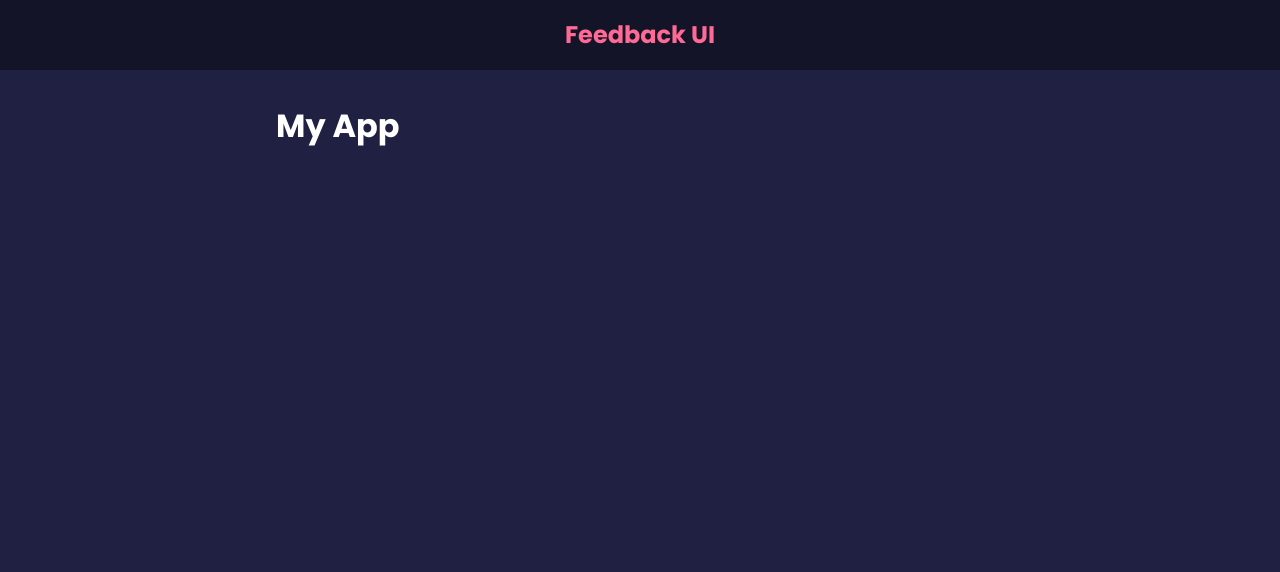
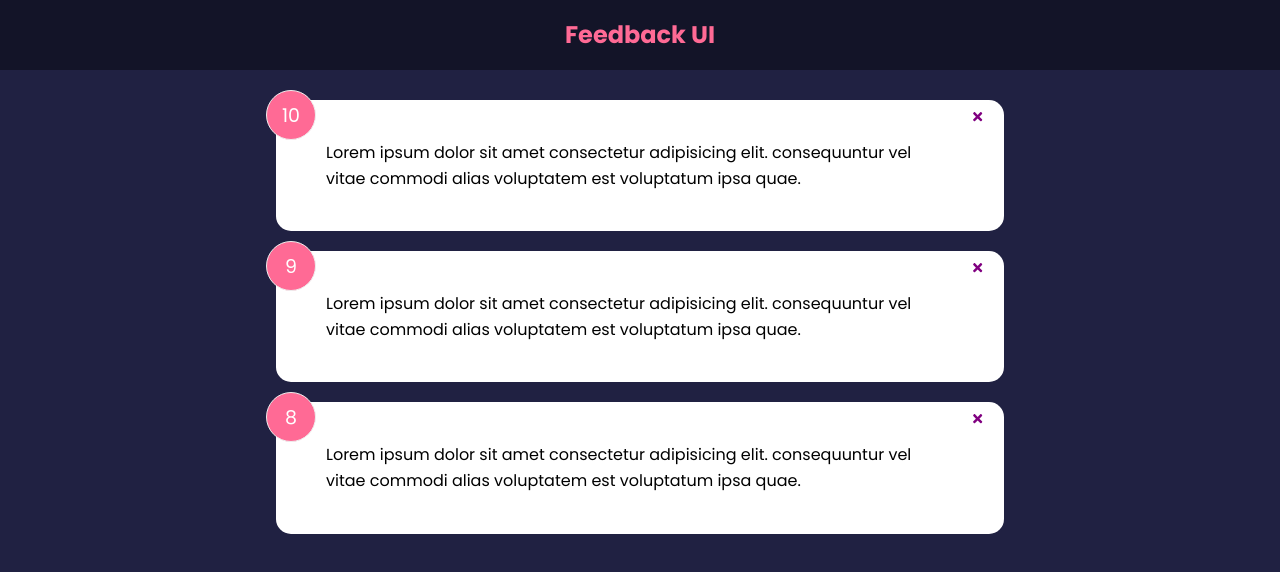
Before and after one commit to r-keenan/feedback-ui, a React (Create React App) app: page / in a window 1280 px wide. Shown: the top 572 px of the page. Built offline with nearby package versions, Linux system fonts and the light colour scheme.

Commit message:
Created FeedbackItem, FeedbackList, and Card components.

```diff
--- a/package.json
+++ b/package.json
@@ -8,6 +8,7 @@
     "@testing-library/user-event": "^13.5.0",
     "react": "^17.0.2",
     "react-dom": "^17.0.2",
+    "react-icons": "^4.3.1",
     "react-scripts": "5.0.0",
     "web-vitals": "^2.1.4"
   },
--- a/src/App.js
+++ b/src/App.js
@@ -1,11 +1,20 @@
+import { useState } from "react";
 import Header from "./components/Header";
+import FeedbackList from "./components/FeedbackList";
+import FeedbackData from "./data/FeedbackData";
 
 function App() {
+  const [feedback, setFeedback] = useState(FeedbackData);
+  const deleteFeedback = (id) => {
+    if (window.confirm("Are you sure that you want to delete?")) {
+      setFeedback(feedback.filter((item) => item.id !== id));
+    }
+  };
   return (
     <>
       <Header />
       <div className="container">
-        <h1>My App</h1>
+        <FeedbackList feedback={feedback} handleDelete={deleteFeedback} />
       </div>
     </>
   );
--- /dev/null
+++ b/src/components/FeedbackItem.jsx
@@ -0,0 +1,21 @@
+import { FaTimes } from "react-icons/fa";
+import PropTypes from "prop-types";
+import Card from "./shared/Card";
+
+function FeedbackItem({ item, handleDelete }) {
+  return (
+    <Card>
+      <div className="num-display">{item.rating}</div>
+      <button onClick={() => handleDelete(item.id)} className="close">
+        <FaTimes color="purple" />
+      </button>
+      <div className="text-display">{item.text}</div>
+    </Card>
+  );
+}
+
+FeedbackItem.propTypes = {
+  item: PropTypes.object.isRequired,
+};
+
+export default FeedbackItem;
--- /dev/null
+++ b/src/components/FeedbackList.jsx
@@ -0,0 +1,32 @@
+import PropTypes from "prop-types";
+import FeedbackItem from "./FeedbackItem";
+
+function FeedbackList({ feedback, handleDelete }) {
+  if (!feedback || feedback.length === 0) {
+    return <p>No Feedback Yet</p>;
+  } else {
+    return (
+      <div className="feedback-list">
+        {feedback.map((item) => (
+          <FeedbackItem
+            key={item.id}
+            item={item}
+            handleDelete={handleDelete}
+          />
+        ))}
+      </div>
+    );
+  }
+}
+
+FeedbackList.propTypes = {
+  feedback: PropTypes.arrayOf(
+    PropTypes.shape({
+      id: PropTypes.number.isRequired,
+      text: PropTypes.string.isRequired,
+      rating: PropTypes.number.isRequired,
+    })
+  ),
+};
+
+export default FeedbackList;
--- /dev/null
+++ b/src/components/shared/Card.jsx
@@ -0,0 +1,28 @@
+import PropTypes from "prop-types";
+
+function Card({ children, reverse }) {
+  //return <div className={`card ${reverse && "reverse"}`}>{children}</div>;
+
+  return (
+    <div
+      className="card"
+      style={{
+        backgroundColor: reverse ? "rgba(0,0,0,0.4)" : "#fff",
+        color: reverse ? "#fff" : "#000",
+      }}
+    >
+      {children}
+    </div>
+  );
+}
+
+Card.defaultProps = {
+  reverse: false,
+};
+
+Card.propTypes = {
+  children: PropTypes.node.isRequired,
+  reverse: PropTypes.bool,
+};
+
+export default Card;
--- /dev/null
+++ b/src/data/FeedbackData.js
@@ -0,0 +1,19 @@
+const FeedbackData = [
+  {
+    id: 1,
+    rating: 10,
+    text: "Lorem ipsum dolor sit amet consectetur adipisicing elit. consequuntur vel vitae commodi alias voluptatem est voluptatum ipsa quae.",
+  },
+  {
+    id: 2,
+    rating: 9,
+    text: "Lorem ipsum dolor sit amet consectetur adipisicing elit. consequuntur vel vitae commodi alias voluptatem est voluptatum ipsa quae.",
+  },
+  {
+    id: 3,
+    rating: 8,
+    text: "Lorem ipsum dolor sit amet consectetur adipisicing elit. consequuntur vel vitae commodi alias voluptatem est voluptatum ipsa quae.",
+  },
+];
+
+export default FeedbackData;
```
Also changed, not shown: 1 other file (tests, documents, lock files or other folders).
